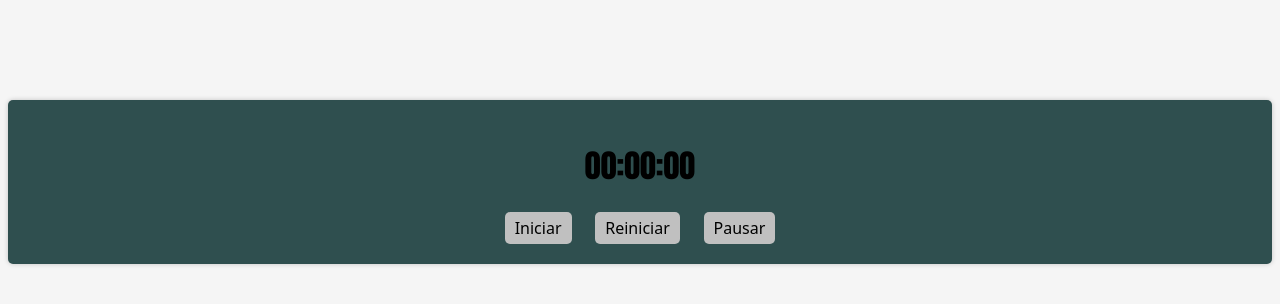
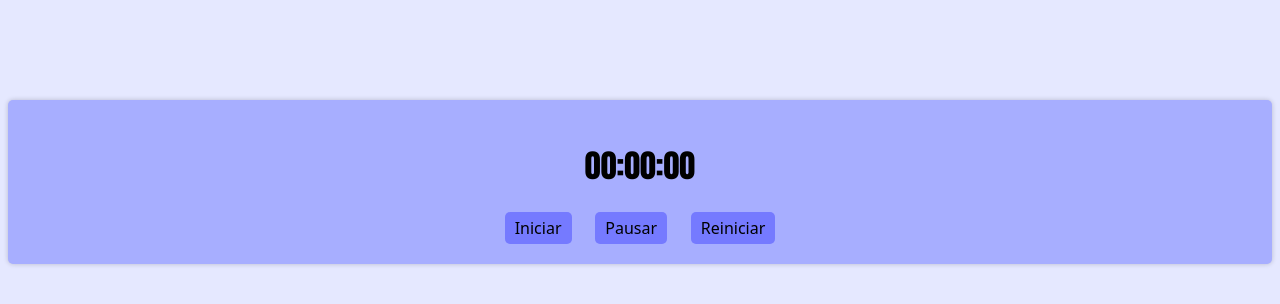
Before and after one commit to EstebanVanegasV/cronometro, a plain HTML site: page index.html in a window 1280 px wide. Drawn offline with Linux system fonts and the light colour scheme.

Commit message:
Se cambiaron los colores

```diff
--- a/index.html
+++ b/index.html
@@ -11,8 +11,8 @@
       <h1 id="DISPLAY">00:00:00</h1>
       <div class="botones">
         <button id="starStop">Iniciar</button>
+        <button id="pauseResume">Pausar</button>
         <button id="reset">Reiniciar</button>
-        <button id="pauseResume">Pausar</button>
       </div>
     </div>
     <script src="script.js"></script>
--- a/style.css
+++ b/style.css
@@ -1,12 +1,12 @@
 body {
     font-family: Impact, Haettenschweiler, 'Arial Narrow Bold', sans-serif;
     text-align: center;
-    background-color: whitesmoke;
+    background-color: #e5e8ff;
 }
 .cronometro {
     margin: 100px auto;
     width: 2020;
-    background-color: darkslategray;
+    background-color: #a7aeff;
     border-radius: 5px;
     padding: 20px;
     box-shadow: 0 0 5px rgba(0,0,0,0.2);
@@ -19,14 +19,14 @@ h1 {
 }
 button {
     padding: 5px 10px;
-    font-size: 1em;
+    font-size: 1em ;
     font-family: system-ui, -apple-system, BlinkMacSystemFont, 'Segoe UI', Roboto, Oxygen, Ubuntu, Cantarell, 'Open Sans', 'Helvetica Neue', sans-serif;
-    background-color: silver;
+    background-color: #757aff;
     border: none;
     border-radius: 5px;
     cursor: pointer;
     margin: 0 10px;
 }
 button:hover {
-    background-color: whitesmoke;
+    background-color: #1504fd;
 }
```
